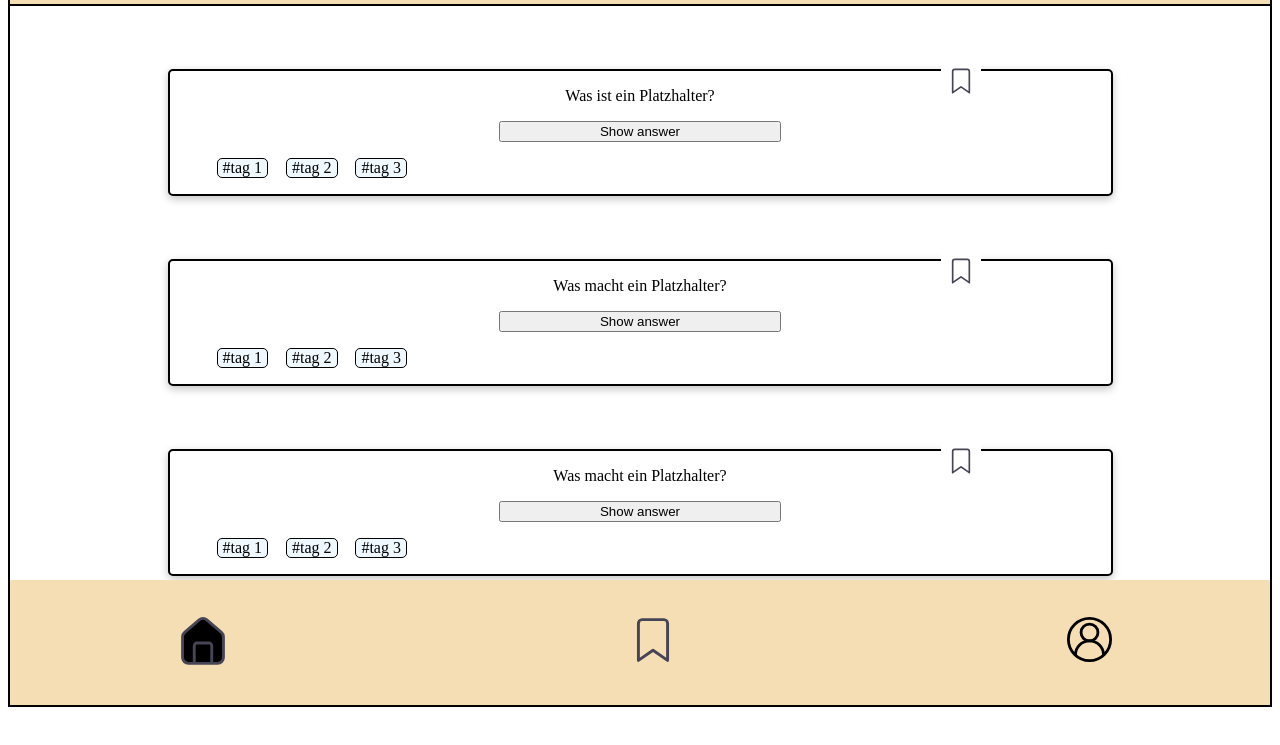
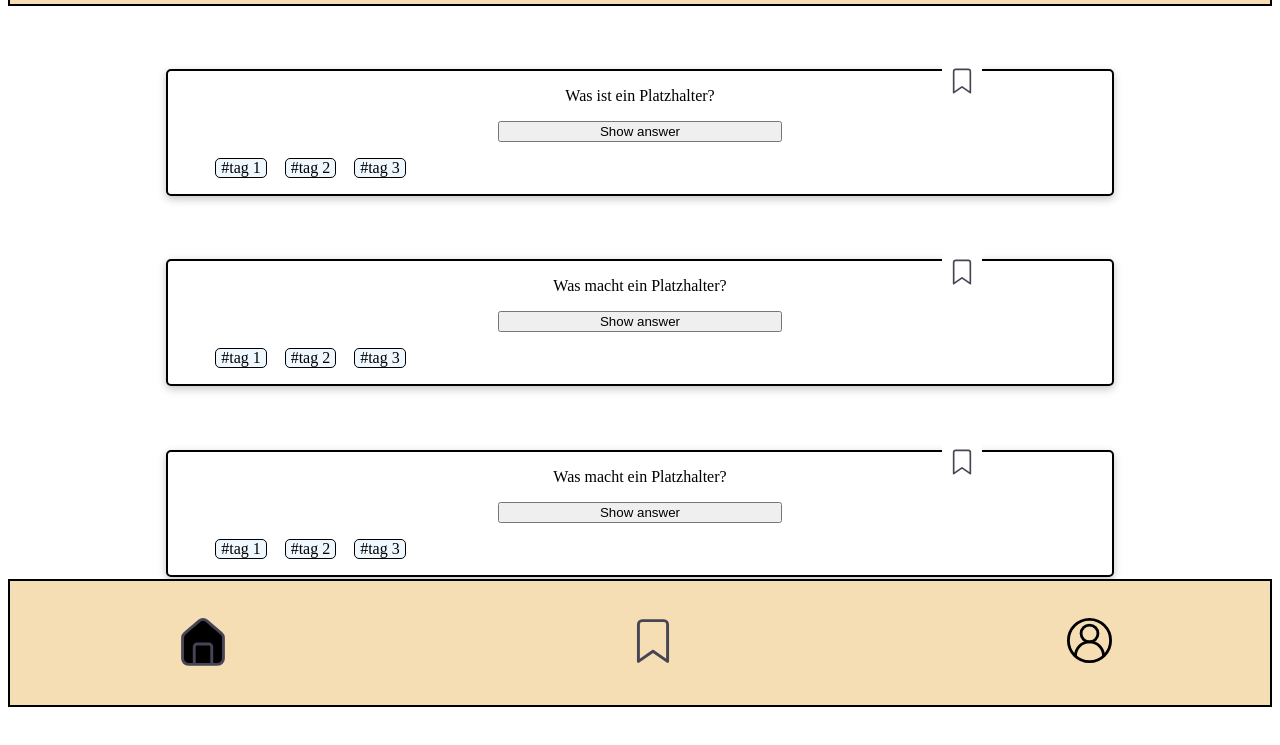
Before and after one commit to rene-fas/quiz-app, a plain HTML site: page index.html in a window 1280 px wide. Shown: the part 93-838 px from the top of the page. Drawn offline with Linux system fonts and the light colour scheme.

Commit message:
style: borders fixed for scrolling

```diff
--- a/components/navbar.css
+++ b/components/navbar.css
@@ -2,6 +2,7 @@ footer {
   border-left: solid 2px;
   border-right: solid 2px;
   border-bottom: solid 2px;
+  border-top: solid 2px;
   position: sticky;
   bottom: 0;
 }
--- a/styles.css
+++ b/styles.css
@@ -6,7 +6,7 @@
   box-sizing: border-box;
 }
 .containermain {
-  border: solid 2px;
+  border-top: solid 2px;
   position: relative;
   display: block;
 }
```
